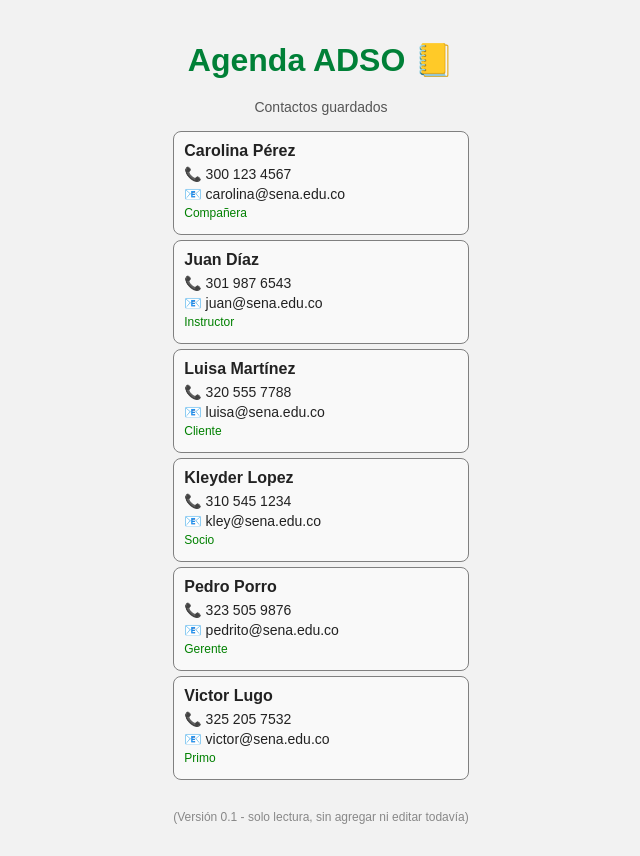
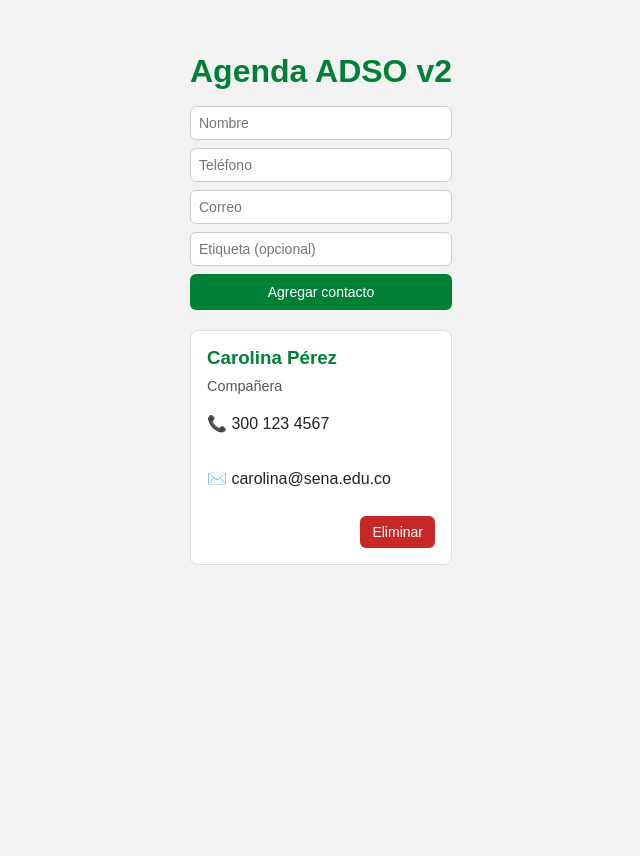
Before and after one commit to delos-10/agendaADSO, a React (Vite) app: page / in a window 1280 px wide. Shown: the whole page, without its empty margins (319-959 px from the left). After the commit the page ends 800 px from the top, so only its background shows below. Built offline with nearby package versions, Linux system fonts and the light colour scheme.

Commit message:
Clase_4_Agenda_ADSO_v2

```diff
--- a/src/App.css
+++ b/src/App.css
@@ -1,59 +1,34 @@
-/* Contenedor principal de toda la aplicación */
-.app-container {
-  max-width: 400px;       /* ancho tipo app móvil */
-  margin: 20px auto;      /* centra la app en la pantalla */
-  font-family: sans-serif;
+.app-container { max-width: 520px; margin: 2rem auto; font-family: Arial, sans-serif; }
+.app-title { color:#008037; text-align:center; margin-bottom:1rem; }
+
+.form-contacto { display:flex; flex-direction:column; gap:8px; margin-bottom:20px; }
+.form-contacto input { padding:8px; border-radius:6px; border:1px solid #ccc; font-size:14px; }
+.form-contacto button { background:#008037; color:#fff; border:0; padding:10px; border-radius:6px; cursor:pointer; }
+.form-contacto button:hover { background:#006b2f; }
+
+.tarjeta-contacto { border:1px solid #ddd; border-radius:8px; padding:1rem; background:#fff; margin-bottom:.5rem; }
+.tarjeta-contacto h3 { color:#008037; margin:0 0 .3rem; }
+.btn-eliminar { margin-top:.15rem; background:#c62828; color:#fff; border:0; padding:.5rem .75rem; border-radius:6px; cursor:pointer; }
+.btn-eliminar:hover { background:#8e0000; }
+
+/* Espaciados dentro de la tarjeta */
+.tarjeta-contacto { display: flex; flex-direction: column; gap: 4px; }
+
+/* Estilo opcional para las líneas de datos */
+.tarjeta-contacto .dato { margin: 0; color: #333; }
+
+/* La etiqueta (rol) en su propia línea */
+.tarjeta-contacto .tag {
+  margin: 0;
+  color: #555;
+  font-size: 0.9rem;}
+
+  /* Contenedor del botón: lo empuja hacia la derecha y separa del contenido */
+.tarjeta-contacto .acciones {
+  margin-top: 8px;
+  display: flex;
+  justify-content: flex-end;
 }
 
-/* Título grande "Agenda ADSO 📒" */
-.app-title {
-  text-align: center;
-  color: #008037;         /* verde SENA */
-  margin-bottom: 20px;
-}
-
-/* Texto pequeño bajo el título ("Contactos guardados") */
-.app-subtitle {
-  text-align: center;
-  font-size: 14px;
-  color: #555;
-  margin-top: 0;
-  margin-bottom: 16px;
-}
-
-/* Tarjeta de cada contacto */
-.card-contacto {
-  border: 1px solid gray;
-  background-color: #f9f9f9;
-  padding: 10px;
-  margin: 5px 0;
-  border-radius: 8px;
-}
-
-/* Nombre del contacto dentro de la tarjeta */
-.card-nombre {
-  margin: 0 0 6px 0;
-  font-size: 16px;
-  font-weight: bold;
-}
-
-/* Líneas de información (teléfono, correo) */
-.card-linea {
-  margin: 4px 0;
-  font-size: 14px;
-}
-
-/* Etiqueta del contacto (por ejemplo "Instructor", "Cliente", "Compañera") */
-.card-etiqueta {
-  margin: 4px 0;
-  font-size: 12px;
-  color: green;
-}
-
-/* Nota final al pie ("Versión 0.1...") */
-.app-nota {
-  font-size: 12px;
-  text-align: center;
-  margin-top: 30px;
-  color: #888;
-}
+/* Si ya tenías margen en .btn-eliminar, puedes quitarlo */
+.btn-eliminar { margin-top: 0; }
--- a/src/App.jsx
+++ b/src/App.jsx
@@ -1,9 +1,10 @@
-import "./App.css"; // Importamos estilos de la app
-import ContactoCard from "./components/ContactoCard"; // Importamos el componente hijo
+import { useState } from "react";
+import "./App.css";
+import ContactoCard from "./components/ContactoCard";
+import FormularioContacto from "./components/FormularioContacto";
 
 export default function App() {
-  // Esta es nuestra "base de datos" inicial quemada en el código
-  const contactos = [
+  const [contactos, setContactos] = useState([
     {
       id: 1,
       nombre: "Carolina Pérez",
@@ -11,63 +12,37 @@
       correo: "carolina@sena.edu.co",
       etiqueta: "Compañera",
     },
-    {
-      id: 2,
-      nombre: "Juan Díaz",
-      telefono: "301 987 6543",
-      correo: "juan@sena.edu.co",
-      etiqueta: "Instructor",
-    },
-    {
-      id: 3,
-      nombre: "Luisa Martínez",
-      telefono: "320 555 7788",
-      correo: "luisa@sena.edu.co",
-      etiqueta: "Cliente",
-    },
-    {
-      id: 4,
-      nombre: "Kleyder Lopez",
-      telefono: "310 545 1234",
-      correo: "kley@sena.edu.co",
-      etiqueta: "Socio",
-    },
-    {
-      id: 5,
-      nombre: "Pedro Porro",
-      telefono: "323 505 9876",
-      correo: "pedrito@sena.edu.co",
-      etiqueta: "Gerente",
-    },
-    {
-      id: 6,
-      nombre: "Victor Lugo",
-      telefono: "325 205 7532",
-      correo: "victor@sena.edu.co",
-      etiqueta: "Primo",
-    },
-  ];
+  ]);
+
+  // Agregar
+  const agregarContacto = (nuevo) => {
+    setContactos((prev) => [...prev, { id: Date.now(), ...nuevo }]);
+  };
+
+  // Eliminar
+  const eliminarContacto = (id) => {
+    setContactos((prev) => prev.filter((c) => c.id !== id));
+  };
 
   return (
     <main className="app-container">
-      <h1 className="app-title">Agenda ADSO 📒</h1>
+      <h1 className="app-title">Agenda ADSO v2</h1>
 
-      <p className="app-subtitle">Contactos guardados</p>
+      <FormularioContacto onAgregar={agregarContacto} />
 
-      {/* Recorremos el arreglo contactos y pintamos una tarjeta por cada uno */}
-      {contactos.map((c) => (
-        <ContactoCard
-          key={c.id}            // key única para React
-          nombre={c.nombre}     // prop nombre
-          telefono={c.telefono} // prop telefono
-          correo={c.correo}     // prop correo
-          etiqueta={c.etiqueta} // prop etiqueta (Cliente, Instructor, etc.)
-        />
-      ))}
-
-      <p className="app-nota">
-        (Versión 0.1 - solo lectura, sin agregar ni editar todavía)
-      </p>
+      <section className="lista-contactos">
+        {contactos.map((c) => (
+          <ContactoCard
+            key={c.id}
+            id={c.id}
+            nombre={c.nombre}
+            telefono={c.telefono}
+            correo={c.correo}
+            etiqueta={c.etiqueta}
+            onDelete={eliminarContacto}
+          />
+        ))}
+      </section>
     </main>
   );
 }
--- a/src/components/ContactoCard.jsx
+++ b/src/components/ContactoCard.jsx
@@ -1,23 +1,52 @@
-// ContactoCard.jsx
-// Este componente muestra UN contacto de la agenda.
-// Recibe datos (props): nombre, telefono, correo, etiqueta.
+// // ContactoCard.jsx
+// // Este componente muestra UN contacto de la agenda.
+// // Recibe datos (props): nombre, telefono, correo, etiqueta.
 
-export default function ContactoCard({ nombre, telefono, correo, etiqueta }) {
+// export default function ContactoCard({ nombre, telefono, correo, etiqueta }) {
+//   return (
+//     <div className="card-contacto">
+//       {/* Nombre del contacto en negrita */}
+//       <h3 className="card-nombre">{nombre}</h3>
+
+//       {/* Teléfono */}
+//       <p className="card-linea">📞 {telefono}</p>
+
+//       {/* Correo */}
+//       <p className="card-linea">📧 {correo}</p>
+
+//       {/* Etiqueta adicional, si existe (por ejemplo: "Instructor", "Cliente", "Compañera") */}
+//       {etiqueta && (
+//         <p className="card-etiqueta">{etiqueta}</p>
+//       )}
+//     </div>
+//   );
+// }
+
+export default function ContactoCard({
+  id,
+  nombre,
+  telefono,
+  correo,
+  etiqueta,
+  onDelete,
+}) {
   return (
-    <div className="card-contacto">
-      {/* Nombre del contacto en negrita */}
-      <h3 className="card-nombre">{nombre}</h3>
+    <article className="tarjeta-contacto">
+      <h3>{nombre} </h3>
+      {etiqueta && <p className="tag">{etiqueta}</p>}
+      <p>📞 {telefono}</p>
+      {correo && <p>✉️ {correo}</p>}
 
-      {/* Teléfono */}
-      <p className="card-linea">📞 {telefono}</p>
 
-      {/* Correo */}
-      <p className="card-linea">📧 {correo}</p>
-
-      {/* Etiqueta adicional, si existe (por ejemplo: "Instructor", "Cliente", "Compañera") */}
-      {etiqueta && (
-        <p className="card-etiqueta">{etiqueta}</p>
-      )}
-    </div>
+      <div className="acciones">
+        <button
+          type="button"
+          className="btn-eliminar"
+          onClick={() => onDelete(id)}
+        >
+          Eliminar
+        </button>
+      </div>
+    </article>
   );
 }
--- /dev/null
+++ b/src/components/FormularioContacto.jsx
@@ -0,0 +1,55 @@
+import { useState } from "react";
+
+export default function FormularioContacto({ onAgregar }) {
+  const [form, setForm] = useState({
+    nombre: "",
+    correo: "",
+    telefono: "",
+    etiqueta: "",
+  });
+
+  const onChange = (e) => {
+    const { name, value } = e.target;
+    setForm((f) => ({ ...f, [name]: value }));
+  };
+
+  const onSubmit = (e) => {
+    e.preventDefault(); // evita recargar
+    if (!form.nombre.trim() || !form.telefono.trim()) {
+      alert("Completa al menos Nombre y Teléfono");
+      return;
+    }
+    onAgregar(form); // App agrega id y actualiza la lista
+    setForm({ nombre: "", correo: "", telefono: "", etiqueta: "" }); // limpiar
+  };
+
+  return (
+    <form onSubmit={onSubmit} className="form-contacto">
+      <input
+        name="nombre"
+        placeholder="Nombre"
+        value={form.nombre}
+        onChange={onChange}
+      />
+      <input
+        name="telefono"
+        placeholder="Teléfono"
+        value={form.telefono}
+        onChange={onChange}
+      />
+      <input
+        name="correo"
+        placeholder="Correo"
+        value={form.correo}
+        onChange={onChange}
+      />
+      <input
+        name="etiqueta"
+        placeholder="Etiqueta (opcional)"
+        value={form.etiqueta}
+        onChange={onChange}
+      />
+      <button type="submit">Agregar contacto</button>
+    </form>
+  );
+}
```
